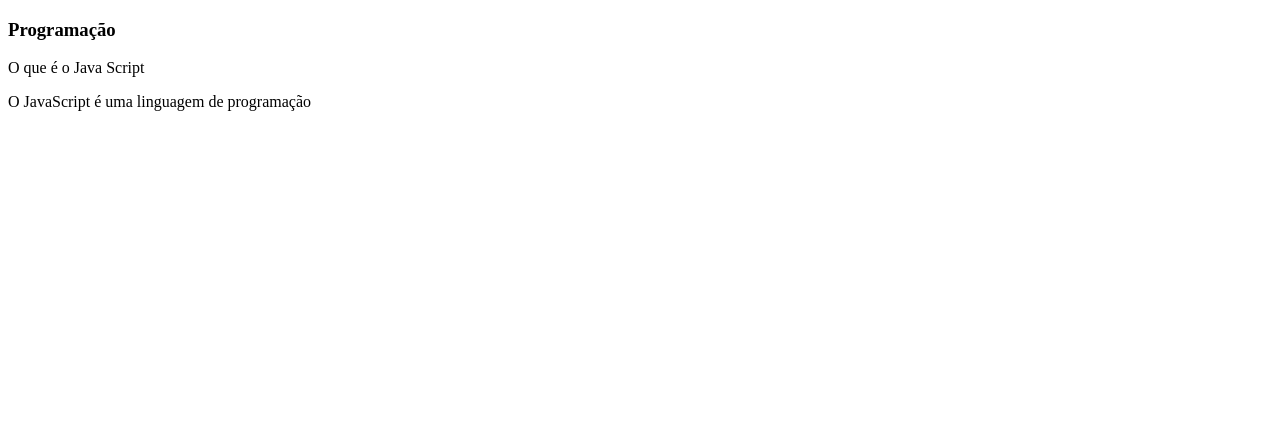
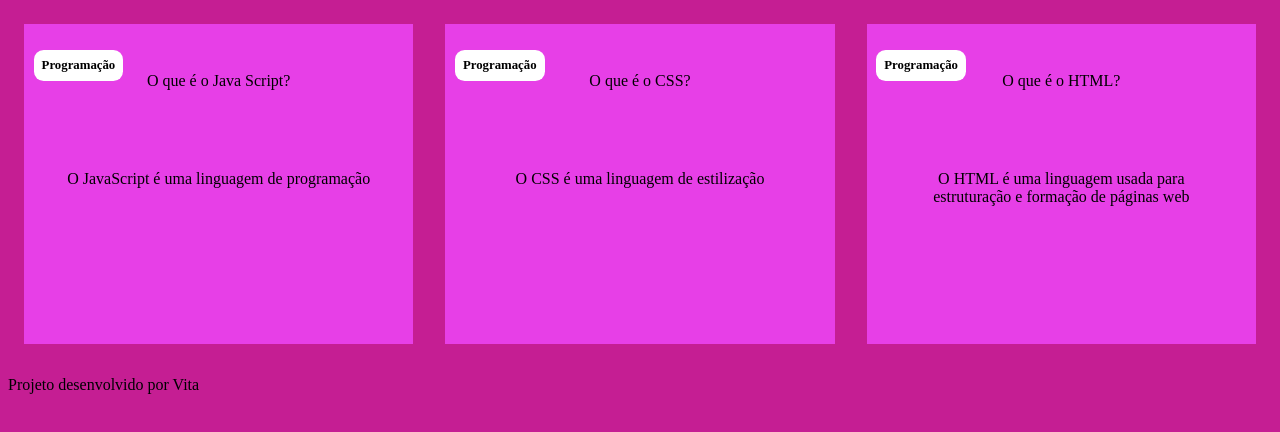
Before and after one commit to joaozinhu5/Cards-Vita, a plain HTML site: page index.html in a window 1280 px wide. Drawn offline with Linux system fonts and the light colour scheme.

Commit message:
Add files via upload

```diff
--- a/index.html
+++ b/index.html
@@ -2,9 +2,9 @@
 <html lang="pt-br">
 <head>
     <meta charset="UTF-8">
-    <meta http-equiv="X-UA-Compatible" content="IE=edge">
     <meta name="viewport" content="width=device-width, initial-scale=1.0">
     <title>FlashCards</title>
+    <link rel="stylesheet" href="style.css">
 </head>
 <body>
     <main>
@@ -13,19 +13,42 @@
                 <div class="cartao__conteudo">
                     <h3>Programação</h3>
                     <div class="cartao__conteudo__pergunta">
-                       <p>O que é o Java Script</p>
+                        <p>O que é o Java Script?</p>
                     </div>
                     <div class="cartao__conteudo__resposta">
                         <p>O JavaScript é uma linguagem de programação</p>
 
                     </div>
+                </div>
+            </article>
+            <article class="cartao">
+                <div class="cartao__conteudo">
+                    <h3>Programação</h3>
+                    <div class="cartao__conteudo__pergunta">
+                        <p>O que é o CSS?</p>
+                    </div>
+                    <div class="cartao__conteudo__resposta">
+                        <p>O CSS é uma linguagem de estilização</p>
 
                     </div>
+                </div>
+            </article>
+            <article class="cartao">
+                <div class="cartao__conteudo">
+                    <h3>Programação</h3>
+                    <div class="cartao__conteudo__pergunta">
+                        <p>O que é o HTML?</p>
+                    </div>
+                    <div class="cartao__conteudo__resposta">
+                        <p>O HTML é uma linguagem usada para estruturação e formação de páginas web</p>
+            <article>
+
             </article>
         </section>
     </main>
 
     <footer>
+        <p>Projeto desenvolvido por Vita</p>
 
     </footer>
 </body>
--- a/style.css
+++ b/style.css
@@ -1,4 +1,33 @@
 body{
-    background-color: bisque;
+    background-color: rgb(197, 30, 147);
     font-family: Bai Jamjuree;
 }
+#container  {
+    display: flex;   /* dispoe os elementos em linha*/
+}
+
+.cartao{
+    margin: 1rem 1rem;
+    background-color: rgb(231, 63, 231);
+    height: 20rem;
+    flex-grow: 1;
+    flex-basis: calc(33% -  6rem);
+}
+.cartao__conteudo{
+    text-align: center;
+    height: 100%;
+}
+
+.cartao__conteudo h3 {
+    background-color: white;
+    text-align: left;
+    padding: 0.5rem;
+    position: absolute;
+    margin: 0.6rem;
+    border-radius: 0.6rem;
+    font-size: 1vw;
+}
+.cartao__conteudo p{
+    margin-top: 1rem;
+    padding: 2rem;
+}
```
Also changed, not shown: 1 other file. Lines whose indentation alone changed are shown as unchanged.
